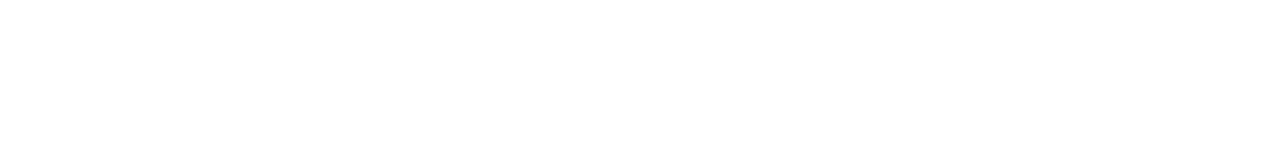
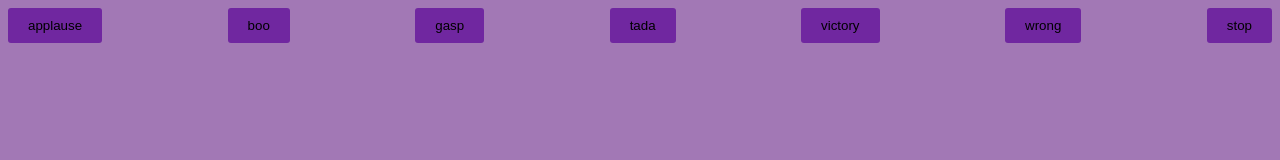
Before and after one commit to acciojob/Soundbar-sandeepsinghh143, a website: page main.html in a window 1280 px wide. Drawn offline with Linux system fonts and the light colour scheme.

Commit message:
created a submission

```diff
--- a/main.html
+++ b/main.html
@@ -8,6 +8,17 @@
 
 <body>
 	<!-- the entire body must be written by student -->
+	<section class="container">
+	<section id=buttons>
+		<button class="btn">applause</button>
+		<button class="btn">boo</button>
+		<button class="btn">gasp</button>
+		<button class="btn">tada</button>
+		<button class="btn">victory</button>
+		<button class="btn">wrong</button>
+		<button class="btn">stop</button>
+	</section>
+	</section>
     <script type="text/javascript" src="./script.js">
 </script>
 
--- a/styles.css
+++ b/styles.css
@@ -1 +1,18 @@
 /*  your css code here. If applicable */
+body{
+	background-color:#A278B5;
+}
+container{
+	height:100vh;
+}
+.btn{
+	background-color:#7027A0;
+	border:none;
+	padding:10px 20px;
+	border-radius:3px;
+}
+#buttons{
+	display:flex;
+	flex-wrap:wrap;
+	justify-content:space-between;
+}
```
